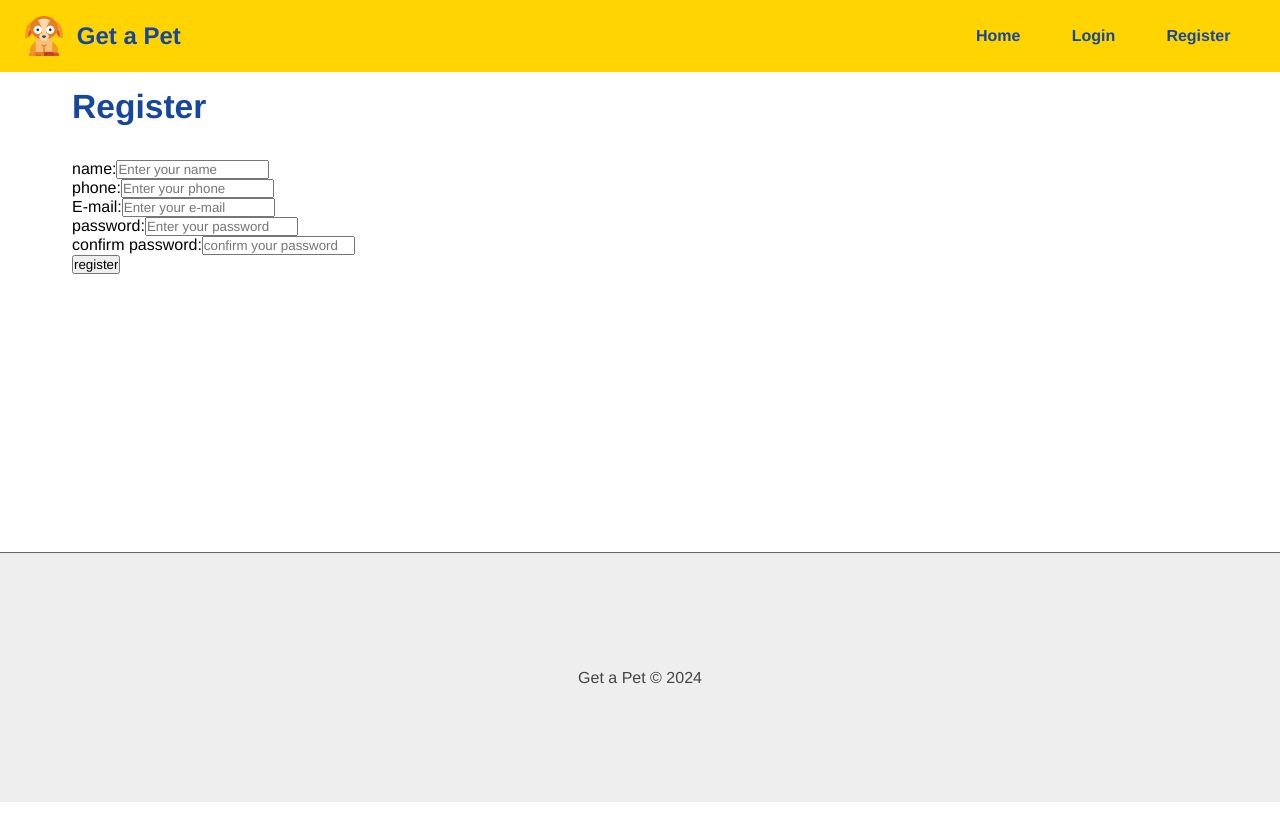
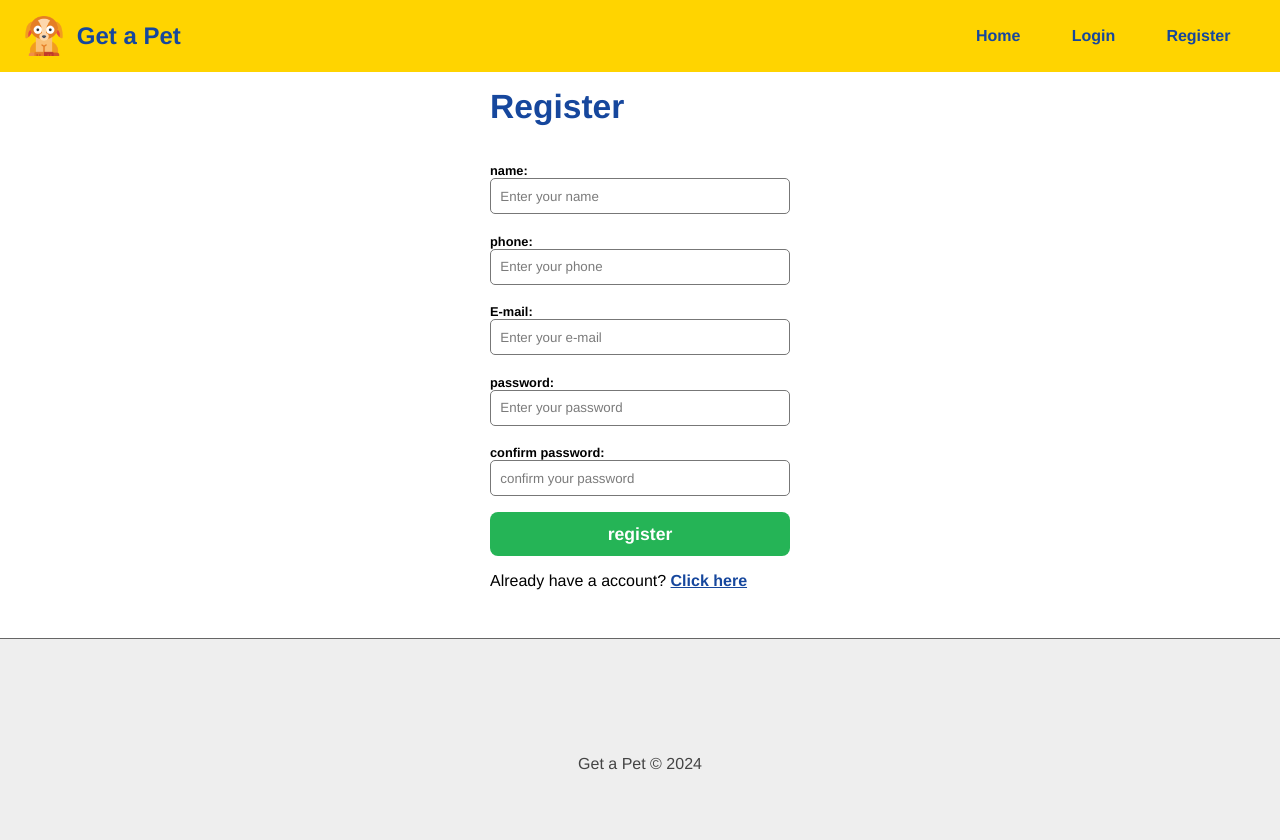
Before and after one commit to Renanpacheco/get_a_pet_front, a React (Create React App) app: page /register in a window 1280 px wide. Shown: the top 840 px of the page. Before the commit the page ends 802 px from the top, so only its background shows below. Built offline with nearby package versions, Linux system fonts and the light colour scheme.

Commit message:
add css to form

```diff
--- /dev/null
+++ b/src/components/form/Form.module.css
@@ -0,0 +1,30 @@
+.form_container{
+    max-width:  300px;
+    margin: 0 auto;
+    background-color: #fff;
+    border-radius: 15px;
+
+}
+.form_container input[type="submit"]{
+    border-radius: 8px;
+    background-color: #25b456;
+    color: #fff;
+    border: none;
+    min-width: 100px;
+    min-height: 2.5em;
+    width: 100%;
+    cursor: pointer;
+    font-size: 1.1em;
+    font-weight: bold;
+}
+.form_container input[type="submit"]:hover{
+    background-color: #1c8a42;
+}
+
+.form_container p{
+    margin-top: 1em;
+}
+.form_container p a{
+    color: #16479d;
+    font-weight: bold;
+}
--- a/src/components/form/Input.js
+++ b/src/components/form/Input.js
@@ -2,7 +2,7 @@
 
 function Input({ type, text, name, placeholder, handleOnchange, value, multiple}){
     return(
-        <div>
+        <div className={styles.form_control}>
             <label htmlFor={name}>{text}:</label>
             <input type={type}
             name={name}
--- a/src/components/form/Input.module.css
+++ b/src/components/form/Input.module.css
@@ -0,0 +1,18 @@
+.form_control{
+    display: flex;
+    flex-direction: column;
+    margin-bottom: 1em;
+}
+.form_control label{
+    margin-top: 0.3em;
+    font-weight: bold;
+    font-size: 0.8em;
+}
+.form_control input{
+    padding: 0.7em;
+    border: 1px solid #777;
+    border-radius: 5px;
+}
+.form_control input::placeholder{
+    color: #7b7b7b;
+}
--- a/src/components/pages/Auth/Register.js
+++ b/src/components/pages/Auth/Register.js
@@ -1,9 +1,11 @@
 import Input from "../../form/Input.js"
+import styles from "../../form/Form.module.css"
+import { Link } from "react-router-dom"
 
 function Register(){
     function handlechange(e){}
     return (
-        <section>
+        <section className={styles.form_container}>
             <h1>Register</h1>
             <form>
                 <Input text="name" name="name" type="text" placeholder="Enter your name" handleOnchange={handlechange} />
@@ -13,6 +15,7 @@
                 <Input text="confirm password" name="confirmpassword" type="password" placeholder="confirm your password" handleOnchange={handlechange} />
                 <input type="submit" value="register" />
             </form>
+            <p>Already have a account? <Link to="/login">Click here</Link></p>
         </section>
     )
 
```
